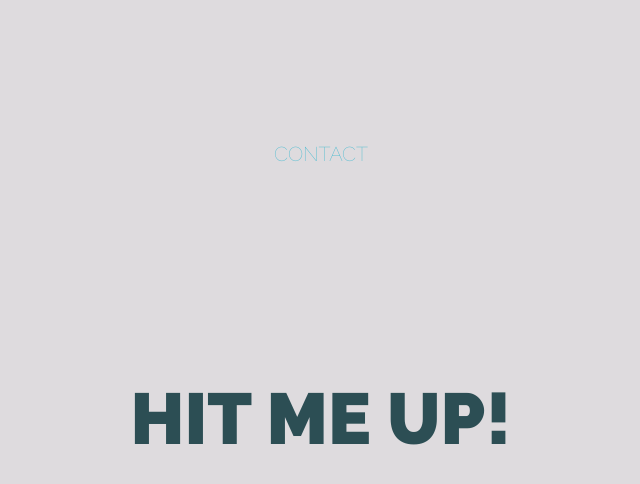
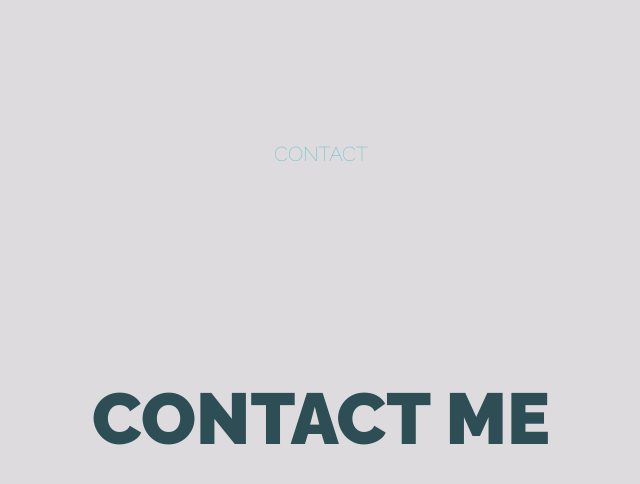
Before and after one commit to weswhite/weswhite.io, a plain HTML site: page app/main/page.html in a window 1280 px wide. Shown: the part 2102-2586 px from the top of the page, without its empty margins (319-959 px from the left). Drawn offline with nearby package versions, Linux system fonts and the light colour scheme; a script that the page names is missing; some icons are missing.

Commit message:
changed to contact me

```diff
--- a/app/main/page.html
+++ b/app/main/page.html
@@ -116,7 +116,7 @@
 
 <section id="section-contact">
     <div class="content" data-scroll-reveal="">
-        <h2>Hit Me Up!</h2>
+        <h2>Contact Me</h2>
         <div class="contact-links">
             <a href="https://twitter.com/WesTealWhite" target="_blank" class="contact-link" data-scroll-reveal="wait 0.3s enter top 50px over 1.33s"><i class="icon-twitter"></i></a>
             <a href="https://www.linkedin.com/pub/wes-white/88/21/987" target="_blank" class="contact-link" data-scroll-reveal="wait 0.8s enter top 50px over 1.33s"><i class="icon-linkedin"></i></a>
```
